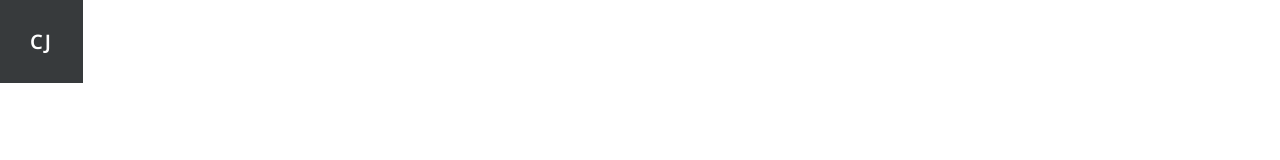
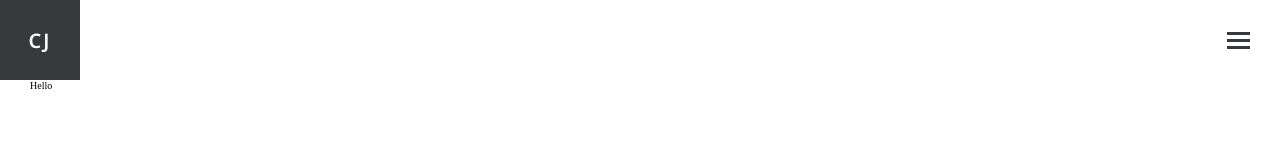
Before and after one commit to cjoak1028/my-personal-website, a React (Create React App) app: page / in a window 1280 px wide. Shown: the top 160 px of the page. Built offline with nearby package versions, Linux system fonts and the light colour scheme.

Commit message:
Created header

```diff
--- a/src/App.js
+++ b/src/App.js
@@ -1,10 +1,13 @@
 import React from "react";
-import Header from "./components/Header";
+import Header from "./components/Header/Header";
 
 function App() {
   return (
     <div>
       <Header />
+      <div className="padding-main">
+        <div>Hello</div>
+      </div>
     </div>
   );
 }
--- a/src/components/Header.js
+++ b/src/components/Header/Header.js
@@ -1,12 +1,14 @@
 import React from "react";
 import styles from "./Header.module.css";
+import MenuButton from "./MenuButton";
 
 const Header = () => {
   return (
-    <div id={styles.header}>
+    <div id={styles.header} className="flex flex-jc-sb flex-ai-c">
       <div id={styles["logo-container"]} className="flex flex-jc-c flex-ai-c">
         <p>CJ</p>
       </div>
+      <MenuButton />
     </div>
   );
 };
--- a/src/components/Header.module.css
+++ b/src/components/Header/Header.module.css
@@ -1,10 +1,11 @@
 #header {
-    height: 8.3rem;
+    height: 8rem;
+    padding-right: 3rem;
 }
 
 #logo-container {
-    width: 8.3rem;
-    height: 8.3rem;
+    width: 8rem;
+    height: 100%;
     background-color: var(--c-main);
 }
 
--- /dev/null
+++ b/src/components/Header/MenuButton.js
@@ -0,0 +1,12 @@
+import React from "react";
+import styles from './MenuButton.module.css';
+
+const MenuButton = () => {
+  return <div id={styles["menu-button"]} className="flex flex-d-c flex-jc-sb">
+    <span></span>
+    <span></span>
+    <span></span>
+  </div>;
+};
+
+export default MenuButton;
--- /dev/null
+++ b/src/components/Header/MenuButton.module.css
@@ -0,0 +1,10 @@
+#menu-button {
+    width: 2.3rem;
+    height: 1.7rem;
+}
+
+#menu-button span {
+    height: .3rem;
+    width: 100%;
+    background-color: var(--c-main);
+}
--- a/src/index.css
+++ b/src/index.css
@@ -21,8 +21,17 @@
   justify-content: center;
 }
 
+.flex-jc-sb {
+  justify-content: space-between;
+}
+
 .flex-ai-c {
   align-items: center;
+}
+
+/* LAYOUT UTILITIES */
+.padding-main {
+  padding: 0 3rem;
 }
 
 /* RESET */
```
Also changed, not shown: src/components/Layout/Section.js (added), src/components/Layout/Section.module.css (added).
